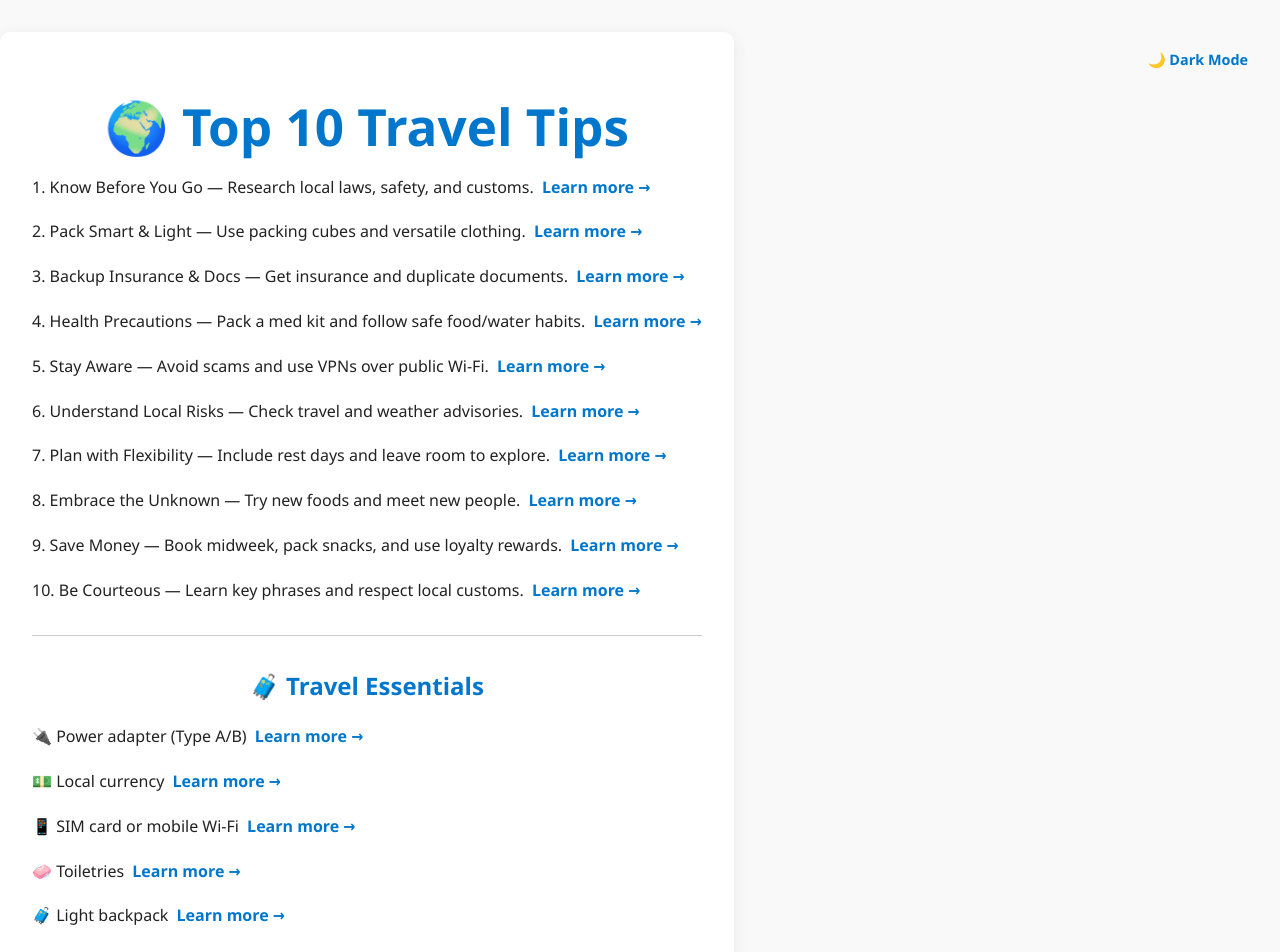
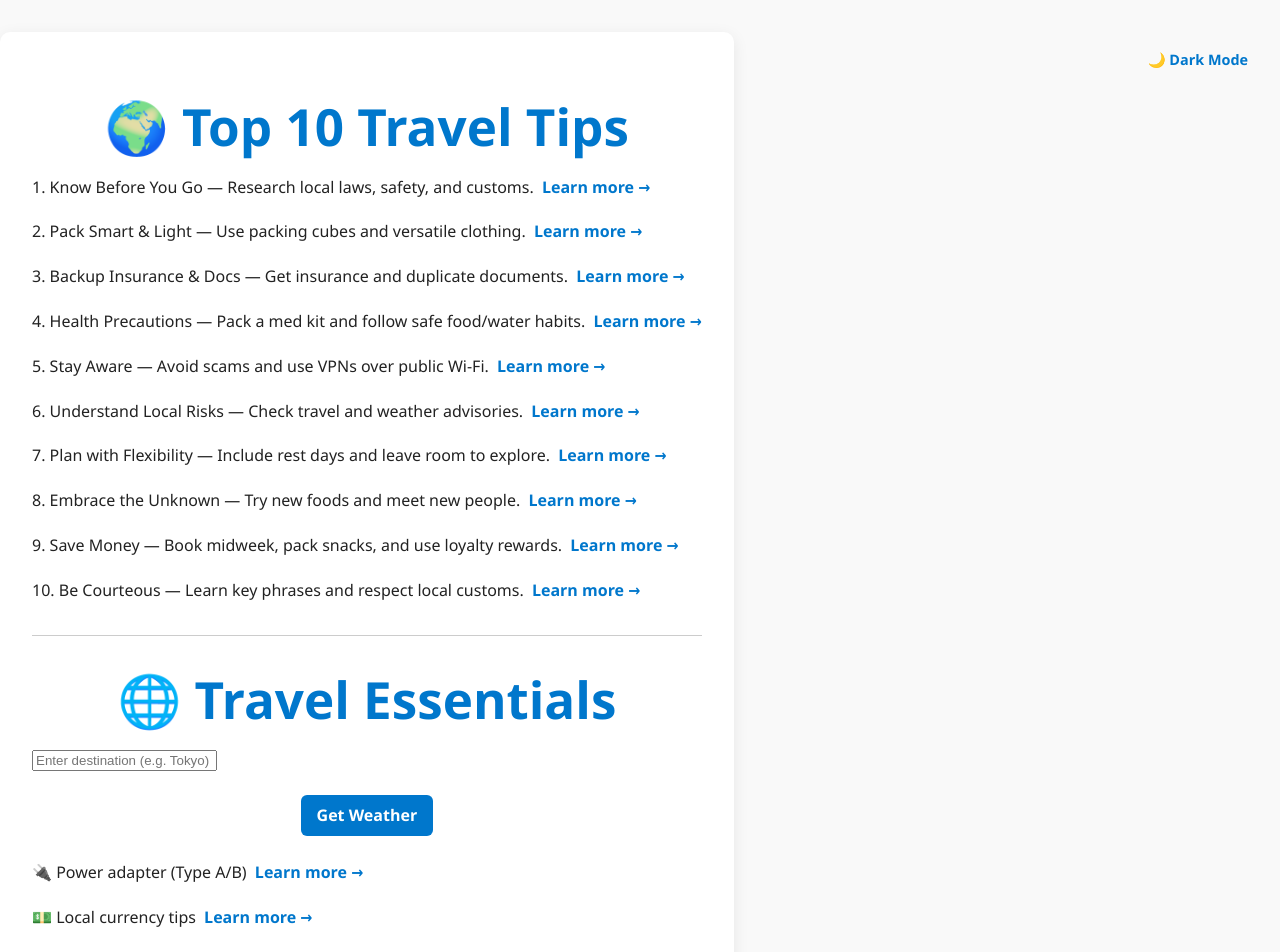
Before and after one commit to kmazza-hub/travel-first, a React (Vite) app: page / in a window 1280 px wide. Shown: the top 952 px of the page. Built offline with nearby package versions, Linux system fonts and the light colour scheme.

Commit message:
Update App.css and UI for travel tips and weather section

```diff
--- a/src/App.jsx
+++ b/src/App.jsx
@@ -3,6 +3,8 @@ import './App.css';
 
 function App() {
   const [darkMode, setDarkMode] = useState(false);
+  const [location, setLocation] = useState('');
+  const [weather, setWeather] = useState(null);
 
   const tips = [
     {
@@ -19,7 +21,7 @@ function App() {
     },
     {
       text: '4. Health Precautions — Pack a med kit and follow safe food/water habits.',
-      link: 'https://www.cdc.gov/travel',
+      link: 'https://www.health.harvard.edu/',
     },
     {
       text: '5. Stay Aware — Avoid scams and use VPNs over public Wi-Fi.',
@@ -27,7 +29,7 @@ function App() {
     },
     {
       text: '6. Understand Local Risks — Check travel and weather advisories.',
-      link: 'https://www.weather.gov/',
+      link: 'https://www.cdc.gov/travel',
     },
     {
       text: '7. Plan with Flexibility — Include rest days and leave room to explore.',
@@ -53,30 +55,53 @@ function App() {
       link: 'https://www.power-plugs-sockets.com/',
     },
     {
-      text: '💵 Local currency',
-      link: 'https://wise.com/us/currency-converter/',
+      text: '💵 Local currency tips',
+      link: 'https://www.oanda.com/currency-converter/',
     },
     {
       text: '📱 SIM card or mobile Wi-Fi',
-      link: 'https://www.travelsim.com/',
+      link: 'https://www.nomadicmatt.com/travel-blogs/best-sim-cards-for-travel/',
     },
     {
-      text: '🧼 Toiletries',
-      link: 'https://www.realsimple.com/health/preventative-health/personal-hygiene-products',
+      text: '🧼 Travel toiletries checklist',
+      link: 'https://www.travelandleisure.com/style/beauty/travel-toiletries-packing-checklist',
     },
     {
-      text: '🧳 Light backpack',
-      link: 'https://www.travelandleisure.com/best-backpacks-for-travel-7487490',
+      text: '🧳 Light backpack tips',
+      link: 'https://www.cleverhiker.com/best-backpacks/',
     },
     {
-      text: '🗺️ Translation app',
-      link: 'https://translate.google.com/',
+      text: '🗺️ Translation apps',
+      link: 'https://www.techradar.com/best/translation-apps',
     },
   ];
 
   useEffect(() => {
     document.body.classList.toggle('dark-mode', darkMode);
   }, [darkMode]);
+
+  const fetchWeather = async () => {
+    const apiKey = import.meta.env.VITE_WEATHER_API_KEY;
+    if (!location) return;
+
+    try {
+      const res = await fetch(
+        `https://api.openweathermap.org/data/2.5/weather?q=${location}&units=metric&appid=${apiKey}`
+      );
+      const data = await res.json();
+
+      if (!res.ok) throw new Error(data.message);
+
+      const tempC = data.main.temp;
+      const tempF = (tempC * 9) / 5 + 32;
+      const condition = data.weather[0].main;
+
+      setWeather({ tempC: tempC.toFixed(1), tempF: tempF.toFixed(1), condition });
+    } catch (err) {
+      console.error(err);
+      setWeather(null);
+    }
+  };
 
   return (
     <div className="app-container">
@@ -85,7 +110,6 @@ function App() {
       </button>
 
       <h1>🌍 Top 10 Travel Tips</h1>
-
       <div className="results simple-list">
         {tips.map((tip, i) => (
           <p key={i}>
@@ -99,7 +123,24 @@ function App() {
 
       <hr />
 
-      <h2>🧳 Travel Essentials</h2>
+      <h1>🌐 Travel Essentials</h1>
+      <input
+        type="text"
+        placeholder="Enter destination (e.g. Tokyo)"
+        value={location}
+        onChange={(e) => setLocation(e.target.value)}
+      />
+      <button onClick={fetchWeather}>Get Weather</button>
+
+      {weather && (
+        <div className="weather-info">
+          <h3>Current Weather in {location}</h3>
+          <p>
+            {weather.tempC}°C / {weather.tempF}°F — {weather.condition}
+          </p>
+        </div>
+      )}
+
       <div className="results simple-list">
         {essentials.map((item, i) => (
           <p key={i}>
```
